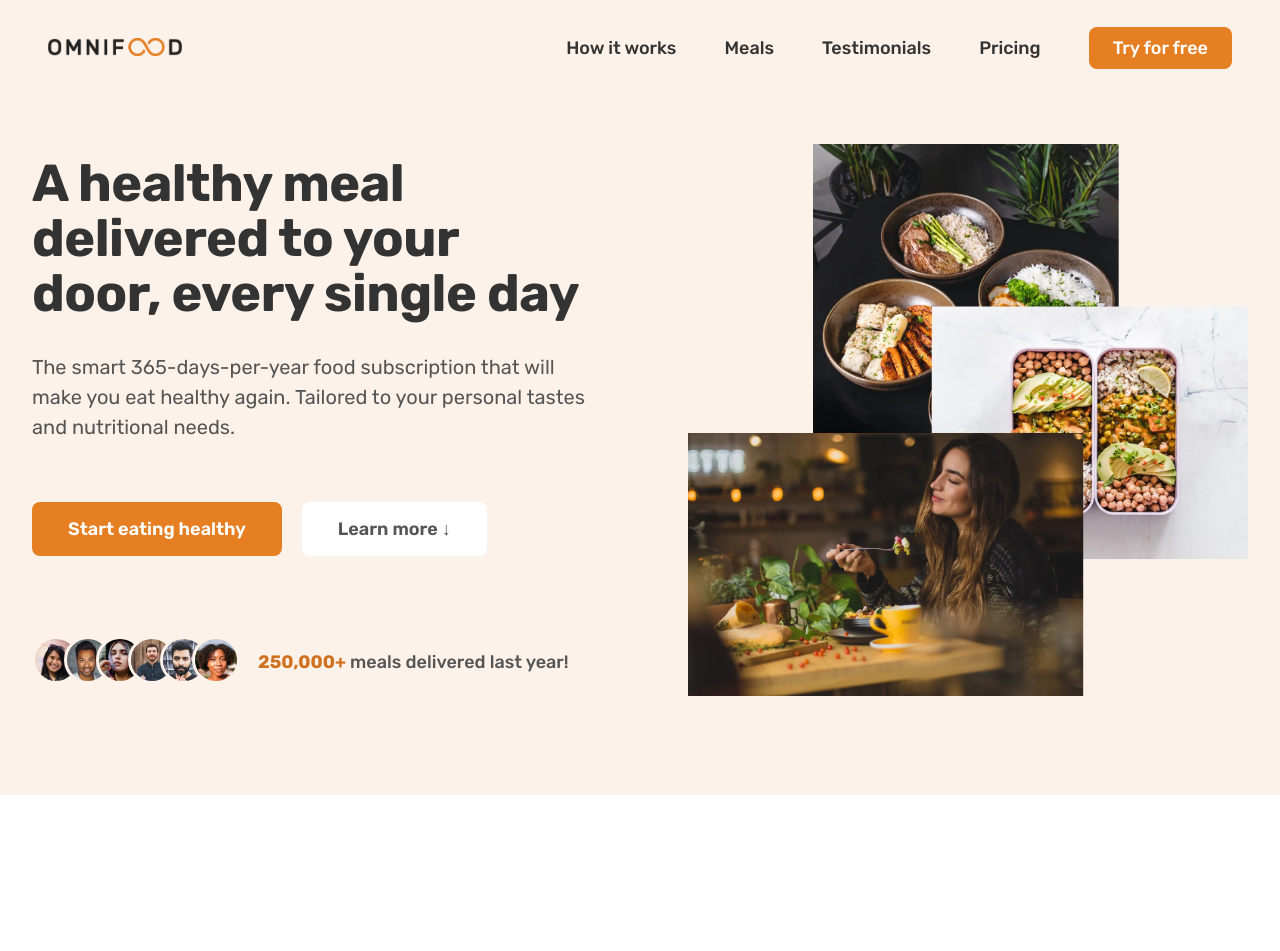
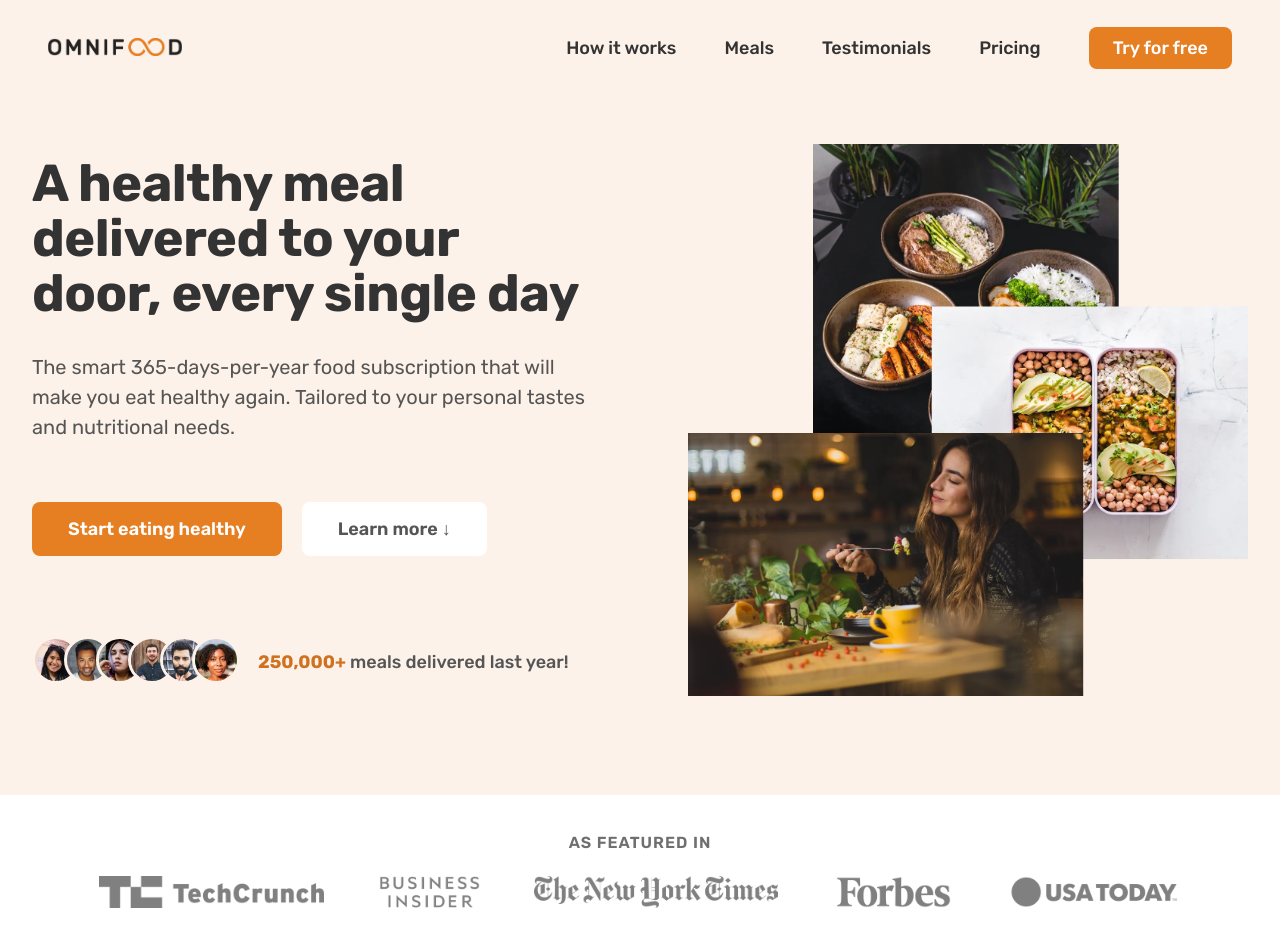
Before and after one commit to ABrozovic/Omnifood, a plain HTML site: page index.html in a window 1280 px wide. Before the commit the page ends 800 px from the top, so only its background shows below. Drawn offline with nearby package versions, Linux system fonts and the light colour scheme; some packages are replaced by stand-ins of ours; a script that the page names is missing.

Commit message:
Add the Featured in section markup to the index.html and its styles to the style.css

```diff
--- a/css/style.css
+++ b/css/style.css
@@ -117,3 +117,30 @@
     color: var(--color-primary-dark);
     font-weight: var(--font-weight-bold);
 }
+/*****************************/
+/* FEATURED IN*/
+/*****************************/
+.section-featured-in {
+    padding: 2.5em 0;
+}
+.featured-in__heading {
+    font-size: var(--font-size-M);
+    text-transform: uppercase;
+    letter-spacing: 1px;
+    text-align: center;
+    margin-bottom: 1.53em;
+    font-weight: var(--font-weight-semibold);
+    color: var(--color-grey-5);
+}
+.featured-in__logos {
+    display: flex;
+    justify-content: space-around;
+}
+.featured-in__logos img {
+    height: 2rem;
+    filter: contrast(0%);
+    transition: all 0.3s;
+}
+.featured-in__logos img:hover {
+    filter: none;
+}
--- a/index.html
+++ b/index.html
@@ -184,5 +184,56 @@
         </div>
       </div>
     </section>
+    <section class="section-featured-in">
+      <div class="featured-in container">
+        <h2 class="featured-in__heading">As featured in</h2>
+        <div class="featured-in__logos">
+          <picture>
+            <source srcset="img/logos/techcrunch.webp" type="image/webp" />
+            <source srcset="img/logos/techcrunch.png" type="image/png" />
+            <img src="img/logos/techcrunch.png" alt="Techcrunch logo" />
+          </picture>
+          <picture>
+            <source
+                    srcset="img/logos/business-insider.webp"
+                    type="image/webp"
+            />
+            <source
+                    srcset="img/logos/business-insider.png"
+                    type="image/png"
+            />
+            <img
+                    src="img/logos/business-insider.png"
+                    alt="Business Insider logo"
+            />
+          </picture>
+          <picture>
+            <source
+                    srcset="img/logos/the-new-york-times.webp"
+                    type="image/webp"
+            />
+            <source
+                    srcset="img/logos/the-new-york-times.png"
+                    type="image/png"
+            />
+            <img
+                    src="img/logos/the-new-york-times.png"
+                    alt="The New York logo"
+            />
+          </picture>
+          <picture>
+            <source srcset="img/logos/forbes.webp" type="image/webp" />
+            <source srcset="img/logos/forbes.png" type="image/png" />
+            <img src="img/logos/forbes.png" alt="Forbes logo" />
+          </picture>
+          <picture>
+            <source srcset="img/logos/usa-today.webp" type="image/webp" />
+            <source srcset="img/logos/usa-today.png" type="image/png" />
+            <img src="img/logos/usa-today.png" alt="USA Today logo" />
+          </picture>
+        </div>
+      </div>
+    </section>
+  </main>
   </body>
 </html>
```
